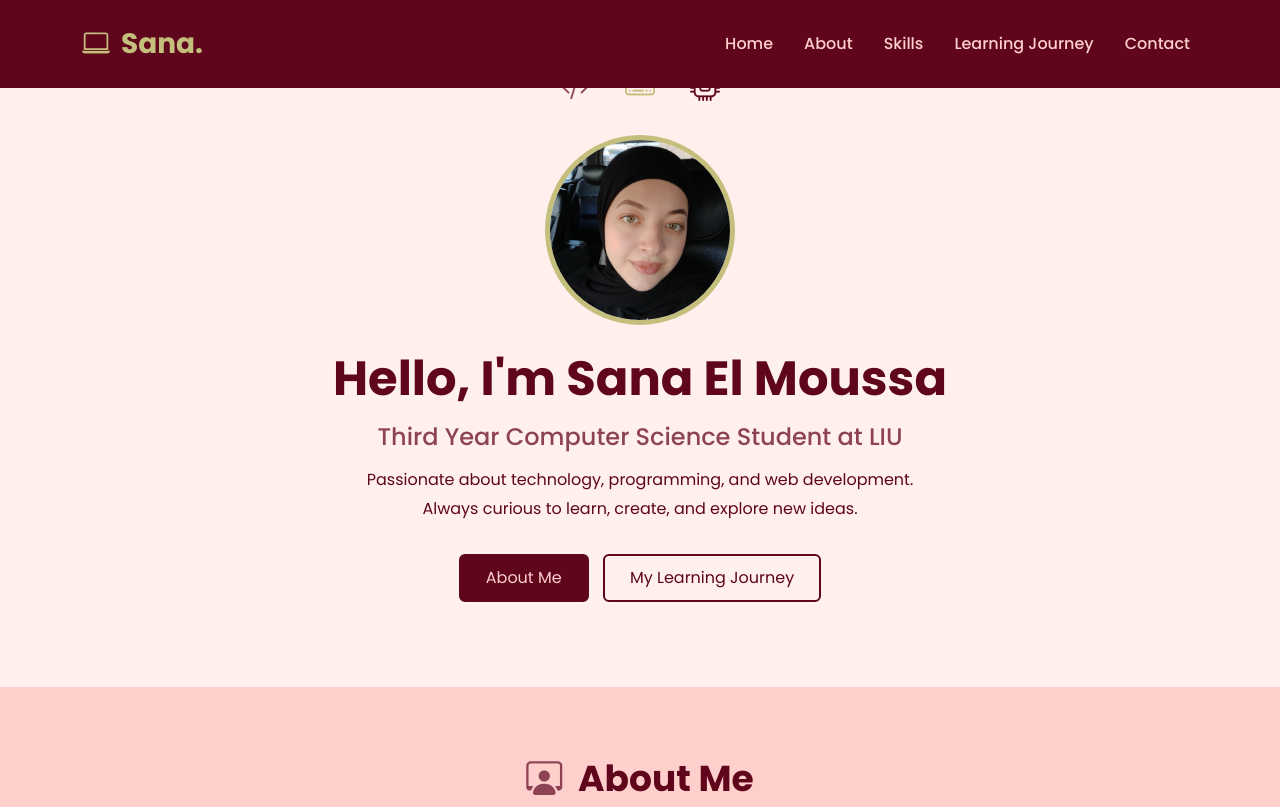
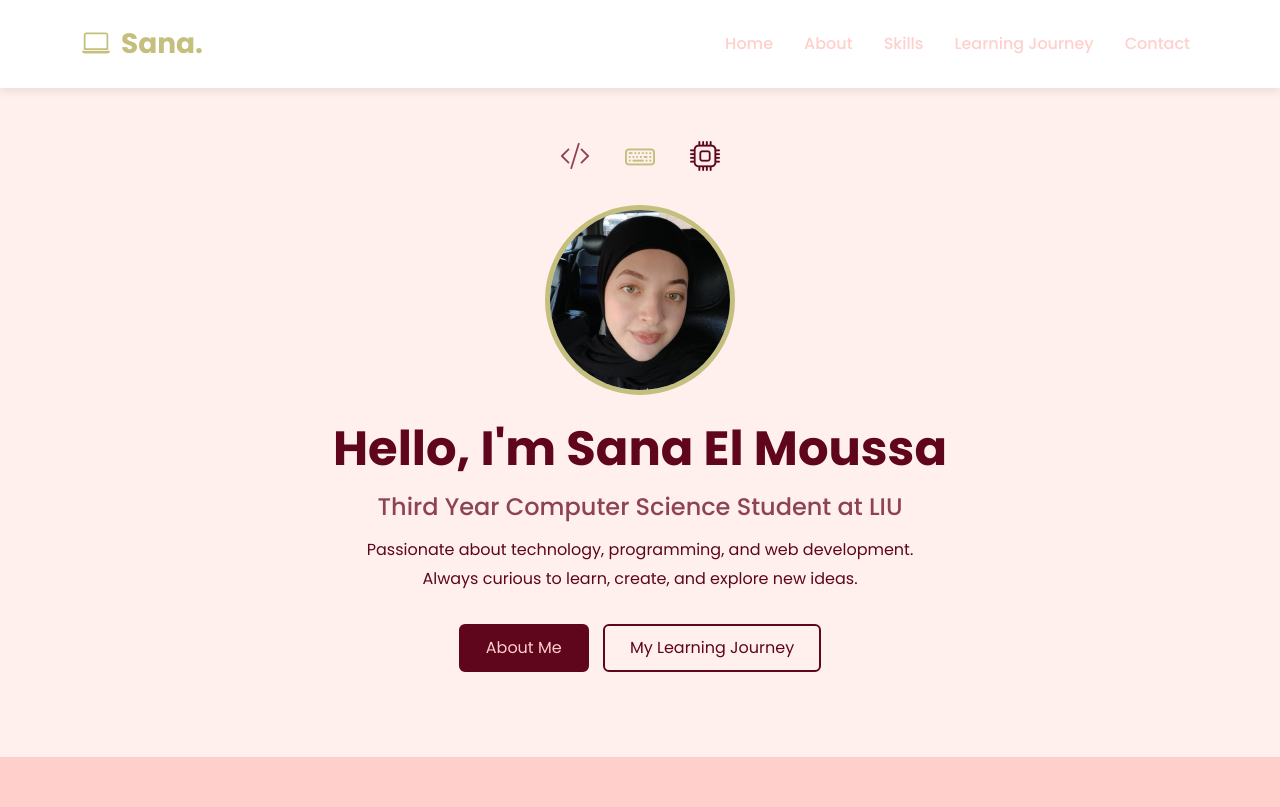
Before and after one commit to sana2024119/personal-portfolio, a plain HTML site: page index.html in a window 1280 px wide. Shown: the top 807 px of the page. Drawn offline with nearby package versions, Linux system fonts and the light colour scheme.

Commit message:
style.css

```diff
--- a/style.css
+++ b/style.css
@@ -335,3 +335,13 @@ footer p {
     font-size: 17px;
   }
 }
+
+.navbar {
+  background-color: white;
+  box-shadow: 0 2px 10px rgba(0, 0, 0, 0.1);
+  z-index: 1000;
+}
+
+body {
+  padding-top: 70px;
+}
```
